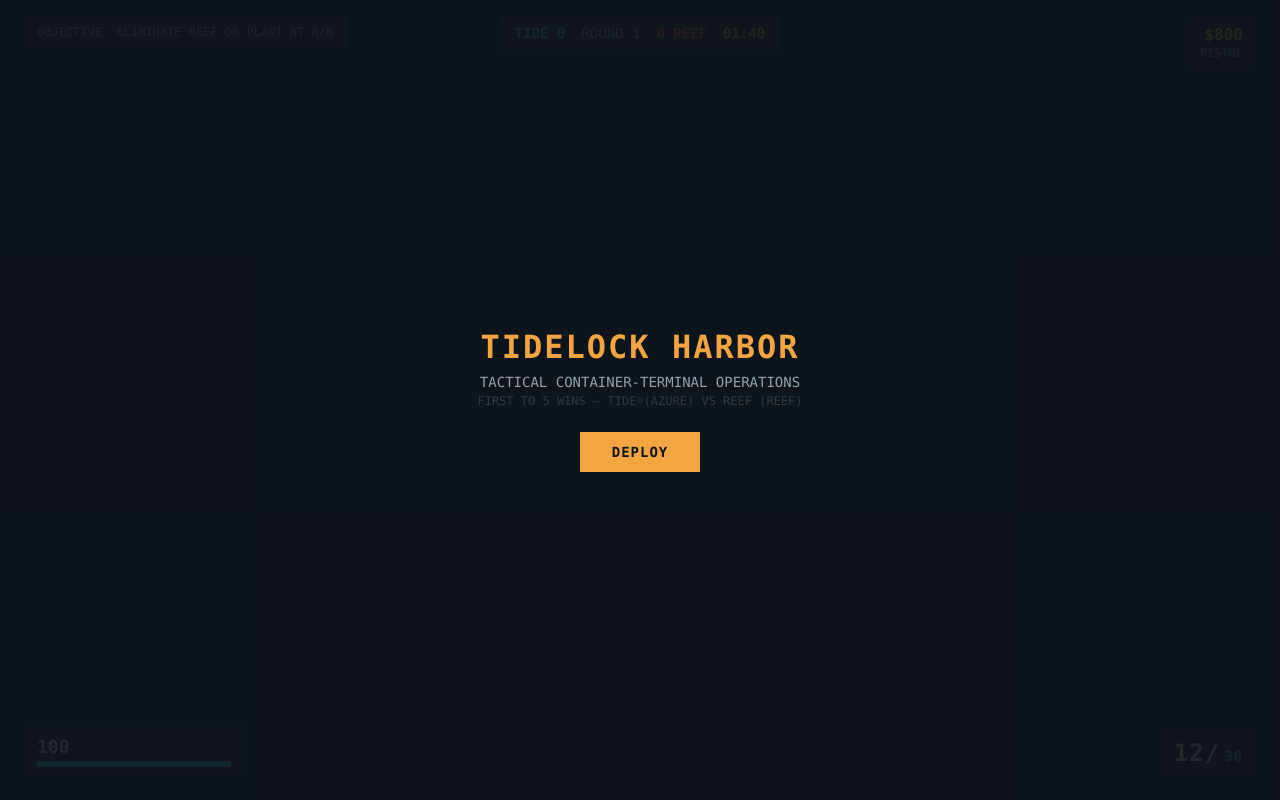
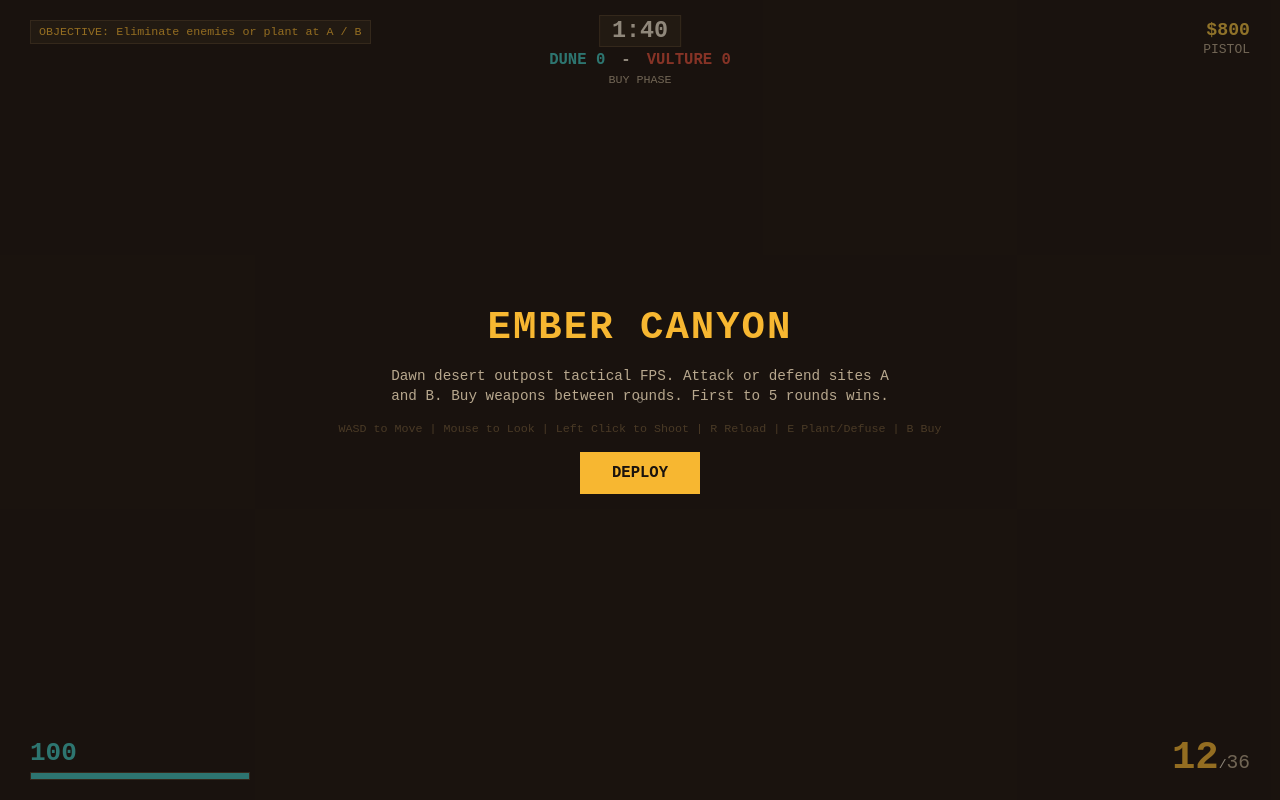
Before and after one commit to tronolllanj-creator/threejs-fps-02, a plain HTML site: page game/index.html in a window 1280 px wide. Drawn offline with nearby package versions, Linux system fonts and the light colour scheme.

Commit message:
Add game/index.html: EMBER CANYON HUD + import map (round 2)

```diff
--- a/game/index.html
+++ b/game/index.html
@@ -3,7 +3,88 @@
 <head>
 <meta charset="utf-8">
 <meta name="viewport" content="width=device-width, initial-scale=1.0">
-<title>TIDELOCK HARBOR — a three.js tactical FPS</title>
+<title>EMBER CANYON — a three.js tactical FPS</title>
+<meta name="description" content="EMBER CANYON: an original three.js tactical FPS. Two teams, rounds, plant the charge, buy weapons, smoke the canyon, outplay the bots.">
+<style>
+  :root {
+    --canvas: #1a130e;
+    --surface: #2a2016;
+    --hairline: #4a3a26;
+    --ink: #f2e8d5;
+    --muted: #b8a88e;
+    --accent: #f7b731;
+    --teal: #3ec6c0;
+    --crimson: #e04e3a;
+    --gold: #f0c040;
+  }
+  * { box-sizing: border-box; margin: 0; padding: 0; font-family: monospace; }
+  body, html { width: 100%; height: 100%; overflow: hidden; background: var(--canvas); color: var(--ink); }
+  #game { position: absolute; top: 0; left: 0; width: 100%; height: 100%; z-index: 1; }
+  #hud { position: absolute; top: 0; left: 0; width: 100%; height: 100%; z-index: 2; pointer-events: none; }
+
+  /* Crosshair & Hitmarker */
+  #crosshair { position: absolute; top: 50%; left: 50%; width: 6px; height: 6px; transform: translate(-50%, -50%); border: 1px solid var(--ink); border-radius: 50%; opacity: 0.8; }
+  #hitmarker { position: absolute; top: 50%; left: 50%; width: 16px; height: 16px; transform: translate(-50%, -50%); opacity: 0; pointer-events: none; }
+  #hitmarker::before, #hitmarker::after { content: ''; position: absolute; top: 7px; left: -2px; width: 20px; height: 2px; background: var(--gold); transform: rotate(45deg); }
+  #hitmarker::after { transform: rotate(-45deg); }
+
+  /* HUD Elements */
+  #ammo-display { position: absolute; bottom: 20px; right: 30px; text-align: right; }
+  #ammo-mag { font-size: 3rem; font-weight: bold; color: var(--accent); }
+  #ammo-reserve { font-size: 1.5rem; color: var(--muted); }
+
+  #health-display { position: absolute; bottom: 20px; left: 30px; width: 220px; }
+  #health-num { font-size: 2rem; font-weight: bold; color: var(--teal); margin-bottom: 4px; }
+  #health-bar { width: 100%; height: 8px; background: var(--surface); border: 1px solid var(--hairline); }
+  #health-fill { width: 100%; height: 100%; background: var(--teal); transition: width 0.1s; }
+
+  #top-bar { position: absolute; top: 15px; left: 50%; transform: translateX(-50%); display: flex; flex-direction: column; align-items: center; gap: 4px; }
+  #timer { font-size: 1.8rem; font-weight: bold; color: var(--ink); background: var(--surface); padding: 2px 12px; border: 1px solid var(--hairline); }
+  #score-container { display: flex; gap: 16px; font-size: 1.2rem; font-weight: bold; }
+  #score-dune { color: var(--teal); }
+  #score-vulture { color: var(--crimson); }
+  #round-label { font-size: 0.9rem; color: var(--muted); }
+
+  #top-right { position: absolute; top: 20px; right: 30px; text-align: right; }
+  #money { font-size: 1.4rem; color: var(--gold); font-weight: bold; margin-bottom: 2px; }
+  #weapon-name { font-size: 1rem; color: var(--muted); text-transform: uppercase; }
+
+  #objective { position: absolute; top: 20px; left: 30px; font-size: 0.9rem; color: var(--accent); background: var(--surface); padding: 4px 8px; border: 1px solid var(--hairline); }
+
+  #killfeed { position: absolute; top: 70px; right: 30px; display: flex; flex-direction: column; align-items: flex-end; gap: 4px; font-size: 0.85rem; }
+  .killfeed-item { background: rgba(42,32,22,0.8); padding: 2px 8px; border-left: 3px solid var(--accent); }
+
+  #plant-bar { position: absolute; bottom: 100px; left: 50%; transform: translateX(-50%); width: 200px; height: 12px; background: var(--surface); border: 1px solid var(--hairline); display: none; }
+  #plant-fill { width: 0%; height: 100%; background: var(--accent); }
+
+  #buy-menu { position: absolute; top: 50%; left: 50%; transform: translate(-50%, -50%); background: var(--surface); border: 2px solid var(--hairline); padding: 20px; width: 350px; display: none; pointer-events: auto; }
+  #buy-menu h3 { margin-bottom: 12px; color: var(--accent); text-align: center; }
+  #buy-items { display: flex; flex-direction: column; gap: 8px; }
+  .buy-btn { background: var(--canvas); border: 1px solid var(--hairline); color: var(--ink); padding: 8px; text-align: left; cursor: pointer; display: flex; justify-content: space-between; }
+  .buy-btn:hover { border-color: var(--accent); background: var(--hairline); }
+
+  #vignette { position: absolute; top: 0; left: 0; width: 100%; height: 100%; box-shadow: inset 0 0 100px var(--crimson); opacity: 0; pointer-events: none; transition: opacity 0.2s; }
+  #toast { position: absolute; top: 120px; left: 50%; transform: translateX(-50%); font-size: 1.1rem; color: var(--accent); background: rgba(26,19,14,0.9); padding: 6px 16px; border: 1px solid var(--hairline); opacity: 0; transition: opacity 0.3s; }
+
+  #damage-numbers { position: absolute; top: 0; left: 0; width: 100%; height: 100%; pointer-events: none; }
+  .dmg-num { position: absolute; font-weight: bold; font-size: 1.2rem; color: var(--gold); animation: floatUp 0.8s forwards; }
+  @keyframes floatUp { 0% { opacity: 1; transform: translateY(0); } 100% { opacity: 0; transform: translateY(-30px); } }
+
+  #round-history { position: absolute; top: 85px; left: 50%; transform: translateX(-50%); display: flex; gap: 4px; }
+  .round-dot { width: 10px; height: 10px; background: var(--surface); border: 1px solid var(--hairline); }
+  .round-dot.dune { background: var(--teal); }
+  .round-dot.vulture { background: var(--crimson); }
+
+  #hit-direction { position: absolute; top: 0; left: 0; width: 100%; height: 100%; display: none; }
+  #smoke-indicator { position: absolute; bottom: 70px; right: 30px; font-size: 0.8rem; color: var(--teal); display: none; }
+
+  #overlay { position: absolute; top: 0; left: 0; width: 100%; height: 100%; background: rgba(26,19,14,0.45); display: flex; flex-direction: column; align-items: center; justify-content: center; gap: 16px; z-index: 10; pointer-events: auto; }
+  #overlay-title { font-size: 3rem; font-weight: bold; color: var(--accent); letter-spacing: 2px; }
+  #overlay-copy { font-size: 1.1rem; color: var(--muted); max-width: 500px; text-align: center; line-height: 1.4; }
+  #overlay-sub { font-size: 0.9rem; color: var(--hairline); }
+  #play { background: var(--accent); color: var(--canvas); border: none; padding: 12px 32px; font-size: 1.2rem; font-weight: bold; cursor: pointer; text-transform: uppercase; }
+  #play:hover { background: var(--gold); }
+</style>
 <script type="importmap">
 {
   "imports": {
@@ -11,308 +92,64 @@
   }
 }
 </script>
-<style>
-  :root {
-    --canvas: #0f141b;
-    --surface: #1d2530;
-    --hairline: #2e3a47;
-    --ink: #e8e4d8;
-    --muted: #8fa3b0;
-    --accent: #f2a541;
-    --accent-soft: #f7c06a;
-    --azure: #37c8d9;
-    --ember: #e05a4e;
-    --gold: #f0c040;
-  }
-  * { box-sizing: border-box; margin: 0; padding: 0; }
-  body, html {
-    width: 100%; height: 100%;
-    overflow: hidden;
-    background-color: var(--canvas);
-    color: var(--ink);
-    font-family: ui-monospace, SFMono-Regular, Menlo, Monaco, Consolas, monospace;
-  }
-  #game {
-    position: absolute;
-    top: 0; left: 0;
-    width: 100%; height: 100%;
-    z-index: 1;
-  }
-  #hud {
-    position: absolute;
-    top: 0; left: 0;
-    width: 100%; height: 100%;
-    z-index: 2;
-    pointer-events: none;
-  }
-  #crosshair {
-    position: absolute;
-    top: 50%; left: 50%;
-    width: 6px; height: 6px;
-    margin: -3px 0 0 -3px;
-    border: 1px solid var(--ink);
-    background: rgba(232, 228, 216, 0.4);
-    border-radius: 50%;
-  }
-  #hitmarker {
-    position: absolute;
-    top: 50%; left: 50%;
-    width: 16px; height: 16px;
-    margin: -8px 0 0 -8px;
-    opacity: 0;
-    transition: opacity 0.1s ease;
-  }
-  #hitmarker::before, #hitmarker::after {
-    content: '';
-    position: absolute;
-    background: var(--gold);
-  }
-  #hitmarker::before { top: 7px; left: 0; width: 16px; height: 2px; }
-  #hitmarker::after { top: 0; left: 7px; width: 2px; height: 16px; }
-
-  .hud-block {
-    position: absolute;
-    background: rgba(29, 37, 48, 0.85);
-    border: 1px solid var(--hairline);
-    padding: 8px 12px;
-  }
-  #ammo-box {
-    bottom: 24px; right: 24px;
-    font-size: 24px; font-weight: bold;
-    letter-spacing: 1px;
-  }
-  #ammo-reserve {
-    font-size: 14px;
-    color: var(--muted);
-    margin-left: 4px;
-  }
-  #health-box {
-    bottom: 24px; left: 24px;
-    width: 220px;
-  }
-  #health-num {
-    font-size: 18px; font-weight: bold;
-    margin-bottom: 4px;
-  }
-  #health-bar {
-    width: 100%; height: 6px;
-    background: var(--hairline);
-    overflow: hidden;
-  }
-  #health-fill {
-    width: 100%; height: 100%;
-    background: var(--azure);
-    transition: width 0.2s;
-  }
-  #top-center {
-    top: 16px; left: 50%;
-    transform: translateX(-50%);
-    display: flex;
-    gap: 16px;
-    align-items: center;
-    font-size: 14px;
-  }
-  #timer { font-weight: bold; color: var(--accent); }
-  #score-tide { color: var(--azure); font-weight: bold; }
-  #score-reef { color: var(--ember); font-weight: bold; }
-  #round-label { color: var(--muted); }
-
-  #top-right {
-    top: 16px; right: 24px;
-    text-align: right;
-  }
-  #money { color: var(--gold); font-weight: bold; font-size: 16px; }
-  #weapon-name { font-size: 12px; color: var(--muted); text-transform: uppercase; margin-top: 2px; }
-
-  #objective {
-    top: 16px; left: 24px;
-    font-size: 12px;
-    color: var(--muted);
-  }
-
-  #killfeed {
-    top: 60px; right: 24px;
-    width: 260px;
-    display: flex;
-    flex-direction: column;
-    gap: 4px;
-  }
-  .kill-entry {
-    background: rgba(29, 37, 48, 0.7);
-    border-left: 3px solid var(--hairline);
-    padding: 4px 8px;
-    font-size: 11px;
-    text-align: right;
-  }
-
-  #plant-bar {
-    position: absolute;
-    bottom: 120px; left: 50%;
-    transform: translateX(-50%);
-    width: 200px; height: 8px;
-    background: var(--surface);
-    border: 1px solid var(--hairline);
-    display: none;
-    overflow: hidden;
-  }
-  #plant-fill {
-    width: 0%; height: 100%;
-    background: var(--accent);
-  }
-
-  #buy-menu {
-    position: absolute;
-    top: 50%; left: 50%;
-    transform: translate(-50%, -50%);
-    width: 400px;
-    background: rgba(15, 20, 27, 0.95);
-    border: 1px solid var(--hairline);
-    padding: 24px;
-    display: none;
-    pointer-events: auto;
-    z-index: 10;
-  }
-  #buy-menu h2 {
-    font-size: 16px;
-    margin-bottom: 16px;
-    color: var(--accent);
-    border-bottom: 1px solid var(--hairline);
-    padding-bottom: 8px;
-  }
-  #buy-items {
-    display: flex;
-    flex-direction: column;
-    gap: 8px;
-  }
-  .buy-btn {
-    background: var(--surface);
-    border: 1px solid var(--hairline);
-    color: var(--ink);
-    padding: 10px;
-    text-align: left;
-    font-family: inherit;
-    cursor: pointer;
-    display: flex;
-    justify-content: space-between;
-  }
-  .buy-btn:hover { border-color: var(--accent); }
-
-  #vignette {
-    position: absolute;
-    top: 0; left: 0;
-    width: 100%; height: 100%;
-    box-shadow: inset 0 0 100px rgba(224, 90, 78, 0.6);
-    opacity: 0;
-    pointer-events: none;
-    transition: opacity 0.2s;
-    z-index: 5;
-  }
-
-  #toast {
-    position: absolute;
-    bottom: 80px; left: 50%;
-    transform: translateX(-50%);
-    background: var(--surface);
-    border: 1px solid var(--hairline);
-    padding: 6px 16px;
-    font-size: 12px;
-    opacity: 0;
-    transition: opacity 0.3s;
-  }
-
-  #overlay {
-    position: absolute;
-    top: 0; left: 0;
-    width: 100%; height: 100%;
-    background: rgba(15, 20, 27, 0.9);
-    display: flex;
-    flex-direction: column;
-    justify-content: center;
-    align-items: center;
-    z-index: 20;
-    pointer-events: auto;
-    text-align: center;
-    padding: 20px;
-  }
-  #overlay-title {
-    font-size: 32px;
-    font-weight: bold;
-    color: var(--accent);
-    margin-bottom: 8px;
-    letter-spacing: 2px;
-  }
-  #overlay-copy {
-    font-size: 14px;
-    color: var(--muted);
-    margin-bottom: 4px;
-  }
-  #overlay-sub {
-    font-size: 12px;
-    color: var(--hairline);
-    margin-bottom: 24px;
-  }
-  #play {
-    background: var(--accent);
-    color: var(--canvas);
-    border: none;
-    padding: 12px 32px;
-    font-size: 14px;
-    font-weight: bold;
-    font-family: inherit;
-    cursor: pointer;
-    letter-spacing: 1px;
-  }
-  #play:hover { opacity: 0.9; }
-</style>
 </head>
 <body>
-  <div id="game"></div>
-  <div id="vignette"></div>
+<canvas id="game"></canvas>
 <div id="hud">
   <div id="crosshair"></div>
   <div id="hitmarker"></div>
 
-    <div id="objective" class="hud-block">OBJECTIVE: ELIMINATE REEF OR PLANT AT A/B</div>
+  <div id="objective">OBJECTIVE: Eliminate enemies or plant at A / B</div>
 
-    <div id="top-center" class="hud-block">
-      <span id="score-tide">TIDE 0</span>
-      <span id="round-label">ROUND 1</span>
-      <span id="score-reef">0 REEF</span>
-      <span id="timer">01:40</span>
+  <div id="top-bar">
+    <div id="timer">1:40</div>
+    <div id="score-container">
+      <span id="score-dune">DUNE 0</span>
+      <span>-</span>
+      <span id="score-vulture">VULTURE 0</span>
+    </div>
+    <div id="round-label">BUY PHASE</div>
   </div>
 
-    <div id="top-right" class="hud-block">
+  <div id="round-history"></div>
+
+  <div id="top-right">
     <div id="money">$800</div>
-      <div id="weapon-name">PISTOL</div>
+    <div id="weapon-name">Pistol</div>
   </div>
 
   <div id="killfeed"></div>
 
-    <div id="health-box" class="hud-block">
+  <div id="health-display">
     <div id="health-num">100</div>
     <div id="health-bar"><div id="health-fill"></div></div>
   </div>
 
-    <div id="ammo-box" class="hud-block">
+  <div id="ammo-display">
     <span id="ammo-mag">12</span>/<span id="ammo-reserve">36</span>
   </div>
 
   <div id="plant-bar"><div id="plant-fill"></div></div>
 
-    <div id="toast"></div>
-
   <div id="buy-menu">
-      <h2>TACTICAL ACQUISITIONS</h2>
+    <h3>TACTICAL BUY MENU</h3>
     <div id="buy-items"></div>
   </div>
 
+  <div id="vignette"></div>
+  <div id="toast"></div>
+  <div id="damage-numbers"></div>
+  <div id="hit-direction"></div>
+  <div id="smoke-indicator">SMOKE ACTIVE</div>
+
   <div id="overlay">
-      <div id="overlay-title">TIDELOCK HARBOR</div>
-      <div id="overlay-copy">TACTICAL CONTAINER-TERMINAL OPERATIONS</div>
-      <div id="overlay-sub">FIRST TO 5 WINS — TIDE (AZURE) VS REEF (REEF)</div>
+    <div id="overlay-title">EMBER CANYON</div>
+    <div id="overlay-copy">Dawn desert outpost tactical FPS. Attack or defend sites A and B. Buy weapons between rounds. First to 5 rounds wins.</div>
+    <div id="overlay-sub">WASD to Move | Mouse to Look | Left Click to Shoot | R Reload | E Plant/Defuse | B Buy</div>
     <button id="play">DEPLOY</button>
   </div>
 </div>
+
 <script type="module" src="./src/main.js"></script>
 </body>
 </html>
```
Lines whose indentation alone changed are shown as unchanged.
